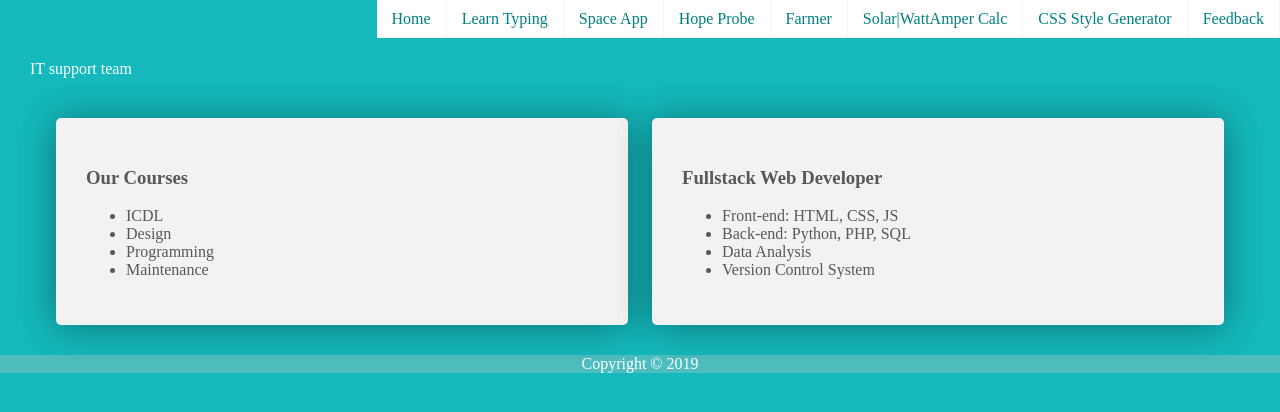
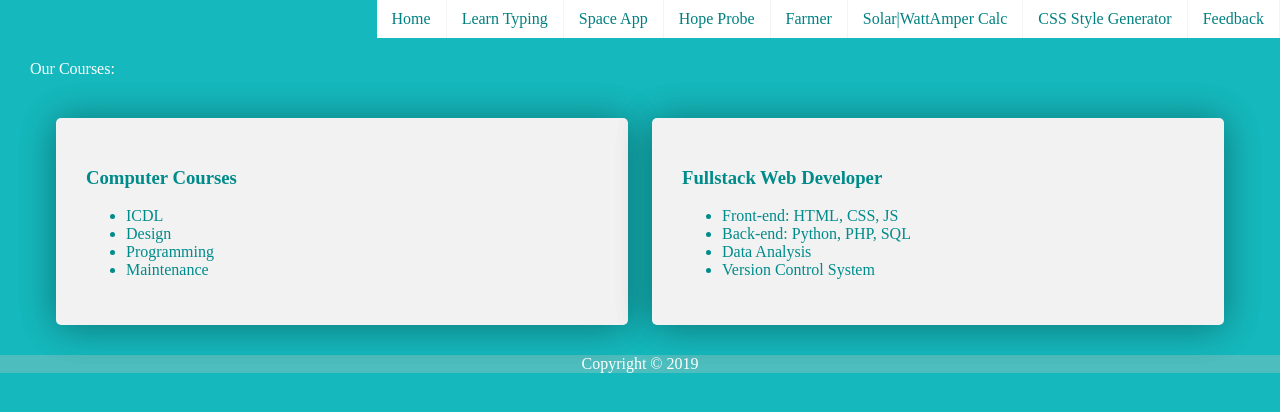
Before and after one commit to abdrb/abdrb.github.io, a PHP site: page / in a window 1280 px wide. Shown: the top 412 px of the page. Run offline with PHP 8.4, Linux system fonts and the light colour scheme.

Commit message:
home page color

```diff
--- a/css/smallscreen.css
+++ b/css/smallscreen.css
@@ -36,7 +36,7 @@ article {
 section {
 	position: relative;
 	text-align: left;
-	color: #585858;
+	color: darkcyan;
 	padding: 10px;
 	margin: 5px 5px 5px 5px;
 	display: inline-block;
--- a/css/widescreen.css
+++ b/css/widescreen.css
@@ -29,7 +29,7 @@ article {
 section {
 	position: relative;
 	text-align: left;
-	color: #585858;
+	color: darkcyan;
 	padding: 30px;
 	margin: 10px;
 	display: inline-block;
--- a/index.html
+++ b/index.html
@@ -19,13 +19,13 @@
       </navbar>
 
          <header>
-            IT support team
+			Our Courses:
          </header>
 
         <article>
         <section>
 
-        <h1>Our Courses</h1>
+        <h1>Computer Courses</h1>
         <ul>
         <li>ICDL</li>
         <li>Design</li>
--- a/typing.html
+++ b/typing.html
@@ -31,7 +31,7 @@ open("https://abdrb.github.io/learning/arabic.htm", "win1", "width=777, height=7
       </navbar>
 
          <header>
-             Use wide screen with keyboard<div class="golden_line"></div>
+             Wide screen with keyboard app:<div class="golden_line"></div>
          </header>
 <center>
          <div class="typing">
```
